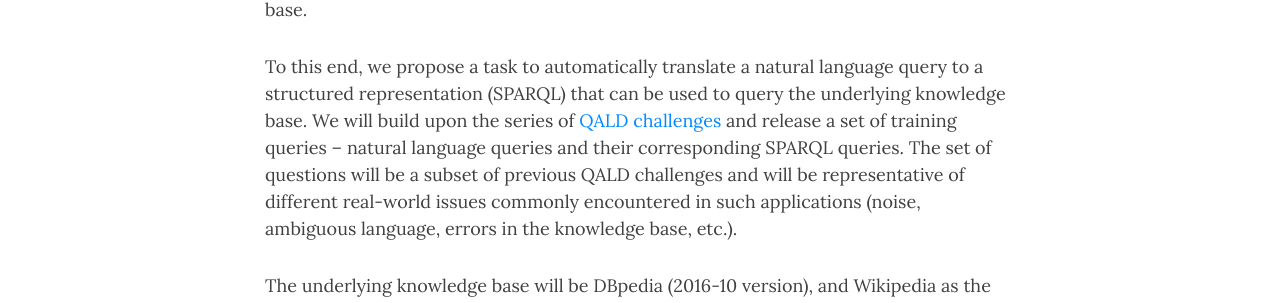
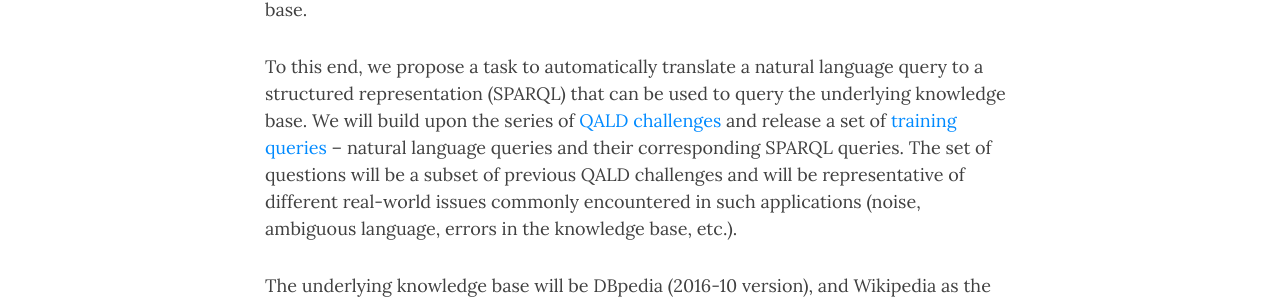
Before and after one commit to kr2ml/ibm-2019, a Jekyll site: the page built from index.md, in a window 1280 px wide and 900 px high, scrolled down 1605 px. Shown: the part 151-454 px from the top of the window. Built offline with Jekyll 4.4.1, drawn with Linux system fonts in a browser that asks for light colours; nearby versions of some CDN libraries; part of the change alters nothing that is shown.

```diff
--- a/index.md
+++ b/index.md
@@ -32,12 +32,12 @@ Machine learning (ML) has seen a tremendous amount of recent success, and has be
 Please also check out the rest of the [AI Week](https://ibm.biz/ai-research-week) program.
 
 
-# <a name="qa-chalenge-session"></a>QA Challenge
+# QA Challenge<a name="qa-chalenge-session"></a>
 
 This year, we are also organizing a shared task inspired by the challenges encountered when working with real-world enterprise data. End-users interact with AI systems via a natural language interface -- customer support, chatbots, enterprise search, etc. The end-users are not aware of the internal knowledge representation employed by the  AI  system and often lack the expertise to issue structured queries to the underlying knowledge base.
 
 To this end, we propose a task to automatically translate a natural language query to a structured representation (SPARQL) that can be used to query the underlying knowledge base.
-We will build upon the series of [QALD challenges](http://qald.aksw.org/) and release a set of training queries -- natural language queries and their corresponding SPARQL queries. The set of questions will be a subset of previous QALD challenges and will be representative of different real-world issues commonly encountered in such applications (noise, ambiguous language, errors in the knowledge base,  etc.).
+We will build upon the series of [QALD challenges](http://qald.aksw.org/) and release a set of [training queries](#challenge-train-data) -- natural language queries and their corresponding SPARQL queries. The set of questions will be a subset of previous QALD challenges and will be representative of different real-world issues commonly encountered in such applications (noise, ambiguous language, errors in the knowledge base,  etc.).
 
 The underlying knowledge base will be DBpedia (2016-10 version), and Wikipedia as the optional text corpus. The participants may use the information present in the structured knowledge base and the unstructured text corpus to understand the natural language query and output the structured representation.  Most of the existing systems for translating natural language queries to structured representation often rely on a set of rules or templates. As a result, such systems are very brittle and fail to perform even with slight variations of the query. To overcome that, generated multiple paraphrasing/variants of the same question to test how sensitive the algorithms are to such changes.
 
@@ -51,7 +51,7 @@ Q2:  When did Latvia join the EU?
 
 Q2a: When did Latvia become part of the EU?
 
-### Training Data
+### Training Data<a name="challenge-train-data"></a>
 
 The training data is available for download now.
 
```
